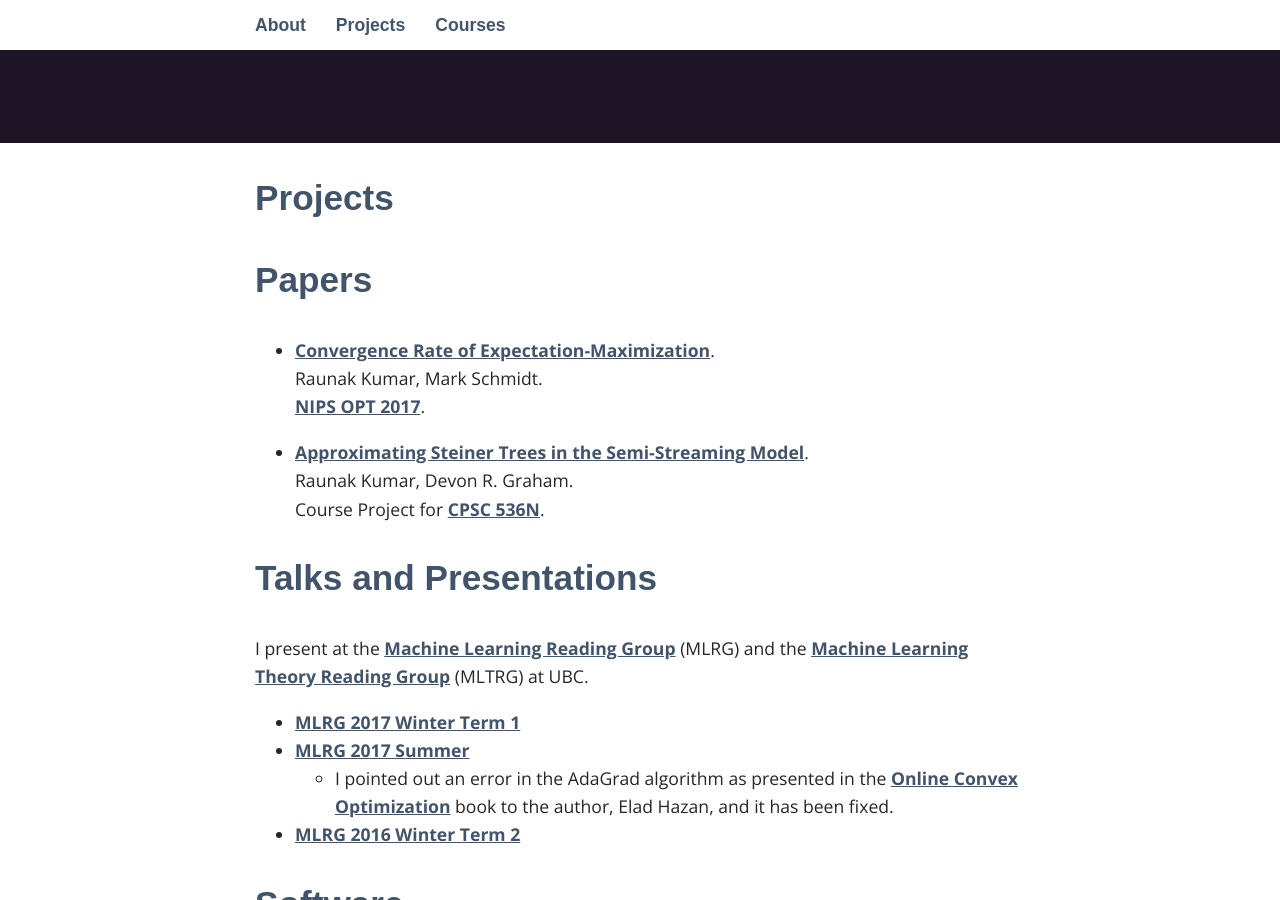
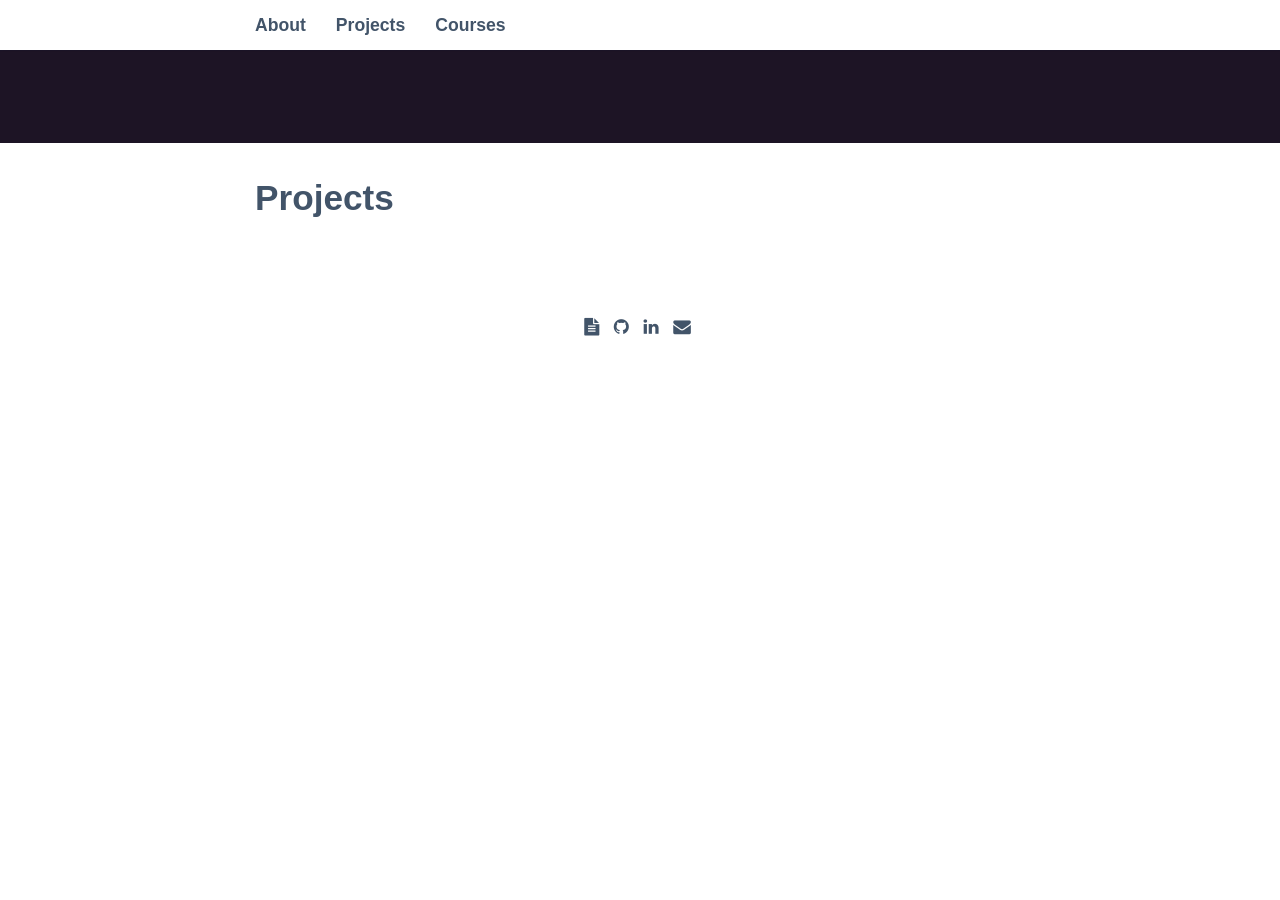
Before and after one commit to shuklarishabh/shuklarishabh.github.io, a Jekyll site: the page built from _pages/02_projects.md, in a window 1280 px wide and 900 px high, scrolled down 267 px. Built offline with Jekyll 4.4.1, drawn with Linux system fonts in a browser that asks for light colours; nearby versions of some CDN libraries; some web fonts are replaced; after the commit the page ends 900 px from its top, so only the background shows below that; some of the changed text lies outside the part shown.

Commit message:
Update 02_projects.md

```diff
--- a/_pages/02_projects.md
+++ b/_pages/02_projects.md
@@ -3,32 +3,3 @@
 title: Projects
 permalink: /projects/
 ---
-
-## Papers
-
-* [Convergence Rate of
-  Expectation-Maximization](../documents/Convergence-Rate-of-Expectation-Maximization.pdf).
-  Raunak Kumar, Mark Schmidt.
-  [NIPS OPT 2017](http://opt-ml.org).
-
-* [Approximating Steiner Trees in the Semi-Streaming
-  Model](../documents/CPSC-536N-Project-Raunak-Devon.pdf).
-  Raunak Kumar, Devon R. Graham.
-  Course Project for [CPSC 536N](https://www.cs.ubc.ca/~nickhar/W17/).
-
-## Talks and Presentations
-
-I present at the [Machine Learning Reading Group](https://www.cs.ubc.ca/labs/lci/mlrg/)
-(MLRG) and the [Machine Learning Theory Reading
-Group](https://www.cs.ubc.ca/labs/beta/Courses/MLTRG.html) (MLTRG) at UBC.
-
-* [MLRG 2017 Winter Term 1](../documents/mlrg-2017-w1.pdf)
-* [MLRG 2017 Summer](../documents/mlrg-2017-summer.pdf)
-    * I pointed out an error in the AdaGrad algorithm as presented in the
-      [Online Convex Optimization](ocobook.cs.princeton.edu) book to the author,
-      Elad Hazan, and it has been fixed.
-* [MLRG 2016 Winter Term 2](../documents/mlrg-2016-winter-2.pdf)
-
-## Software
-
-I will fill in this section soon. Please refer to my resume in the meantime.
```
